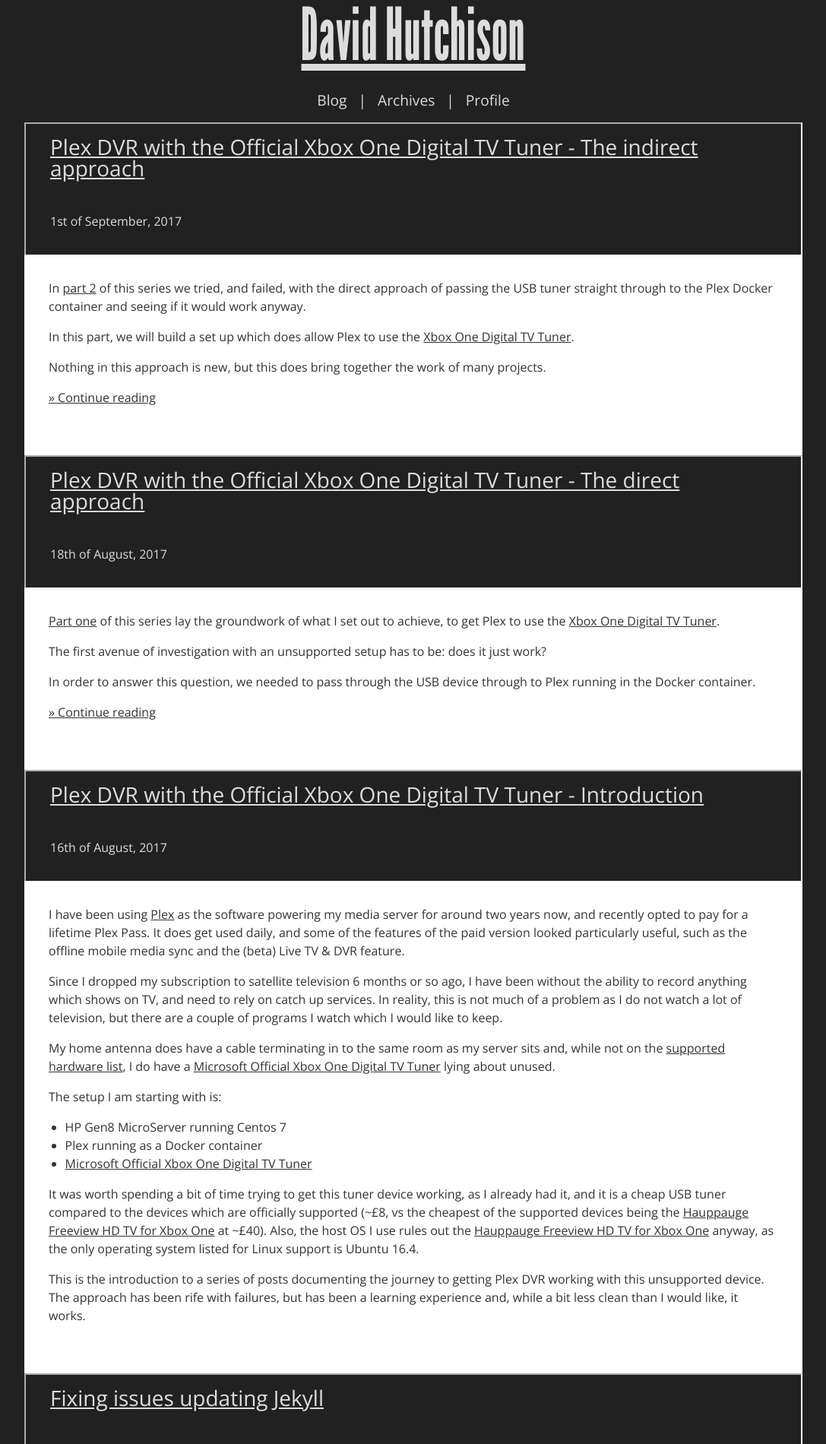
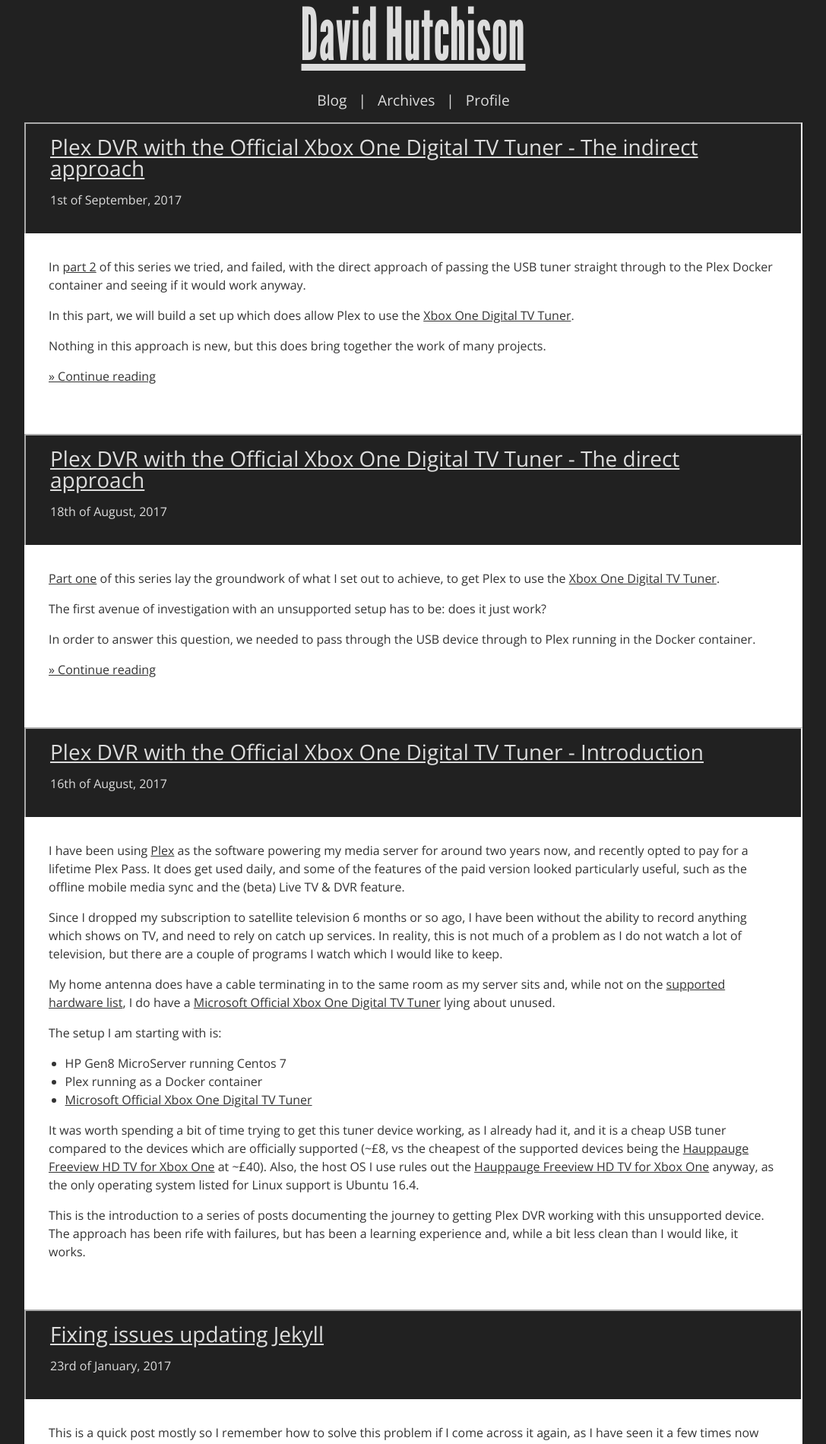
Before and after one commit to dhutchison/dhutchison.github.io, a Jekyll site: the page built from index.html, in a window 1280 px wide. Shown: the top 1900 px of the page at 76% size, without its empty margins (96-1183 px from the left). Built offline with Jekyll 4.4.1, drawn with Linux system fonts in a browser that asks for light colours; the list of posts is cut into pages by our own code.

Commit message:
Removal of un-needed CSS styles

```diff
--- a/_sass/_postStyle.scss
+++ b/_sass/_postStyle.scss
@@ -114,14 +114,6 @@
     @extend .heading;
 }
 
-.post-title {
-    margin-bottom: 1em;
-}
-
-.post-footer {
-    position: relative;
-}
-
 .post-org {
     display: inline-block;
 }
```
